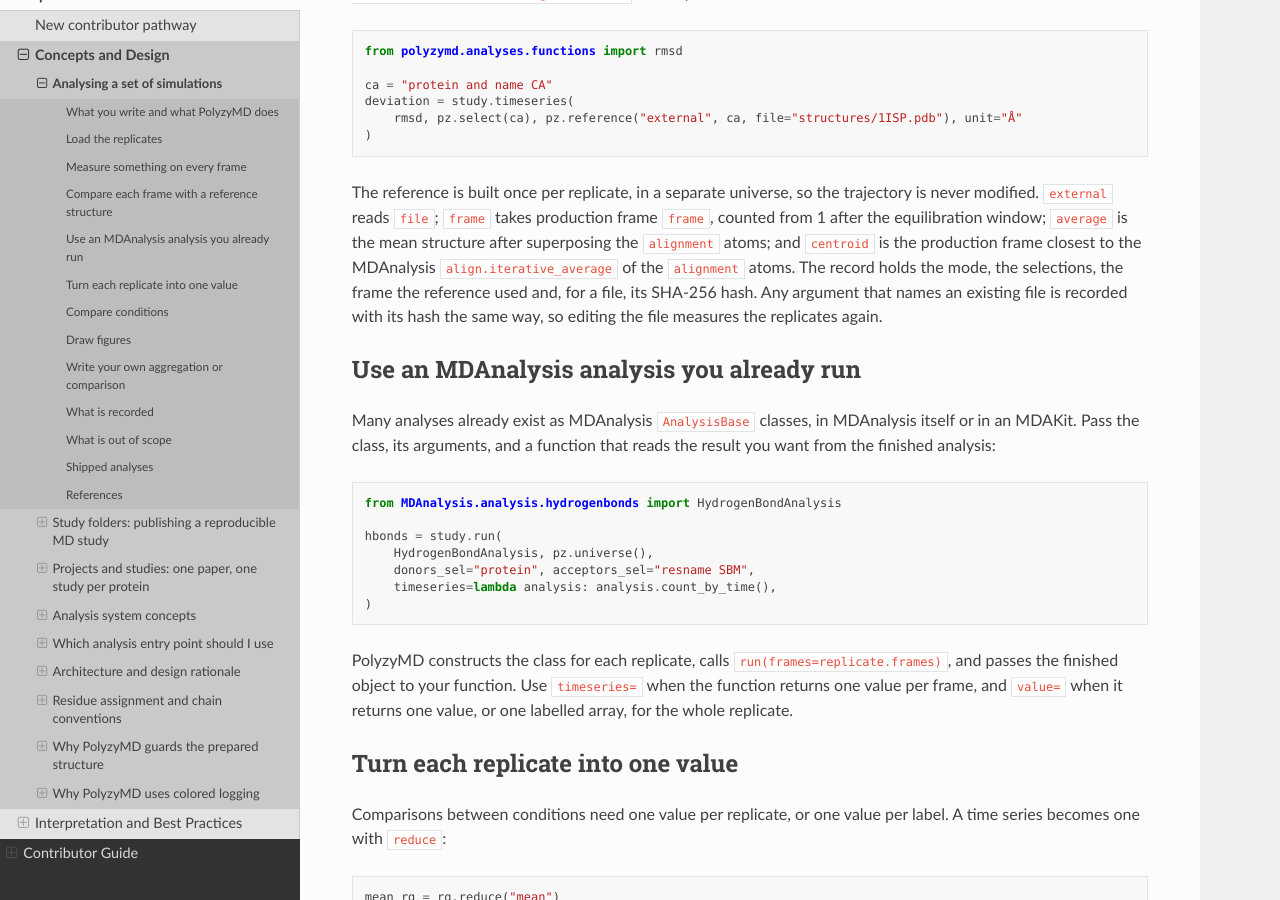
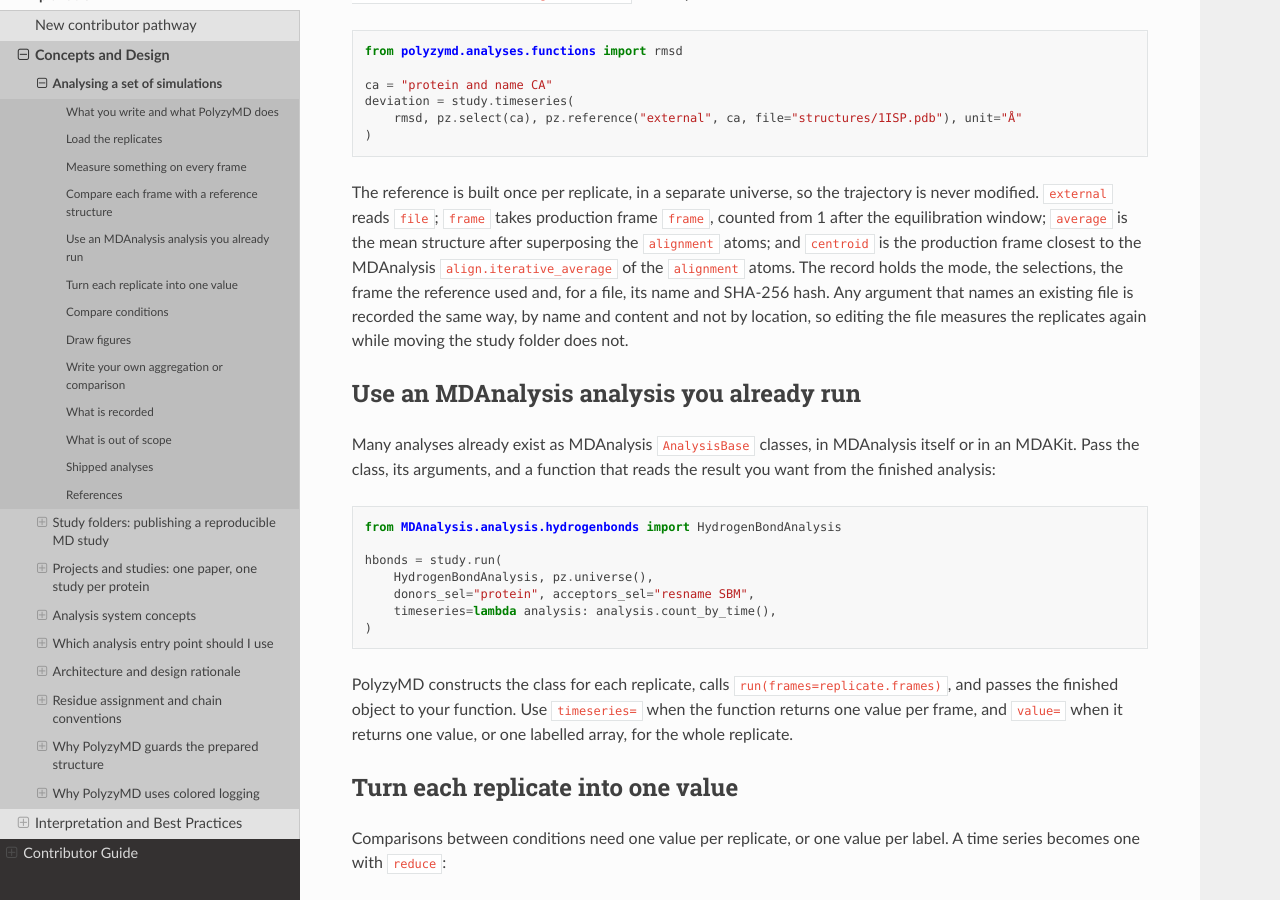
Before and after one commit to joelaforet/polyzymd, a Sphinx documentation site: the page built from docs/source/explanation/analysis_api.md, in a window 1280 px wide and 900 px high, scrolled down 2871 px. Built offline with Sphinx 7.4.7 and the Read the Docs theme 3.1.0, drawn with Linux system fonts in a browser that asks for light colours.

Commit message:
fix(analyses): record file arguments by name and content, not location
A reference structure or other file argument was recorded by its absolute
path, so a study folder moved to another machine, or into a project,
recomputed every result that read one. Records now hold the file's name
and SHA-256: a changed file still recomputes, a moved one does not.

```diff
--- a/docs/source/explanation/analysis_api.md
+++ b/docs/source/explanation/analysis_api.md
@@ -157,9 +157,10 @@
 mean structure after superposing the `alignment` atoms; and `centroid` is the
 production frame closest to the MDAnalysis `align.iterative_average` of the
 `alignment` atoms. The record holds the mode, the selections, the frame the
-reference used and, for a file, its SHA-256 hash. Any argument that names an
-existing file is recorded with its hash the same way, so editing the file
-measures the replicates again.
+reference used and, for a file, its name and SHA-256 hash. Any argument that
+names an existing file is recorded the same way, by name and content and not
+by location, so editing the file measures the replicates again while moving
+the study folder does not.
 
 ## Use an MDAnalysis analysis you already run
 
```
Also changed, not shown: 3 other files.
